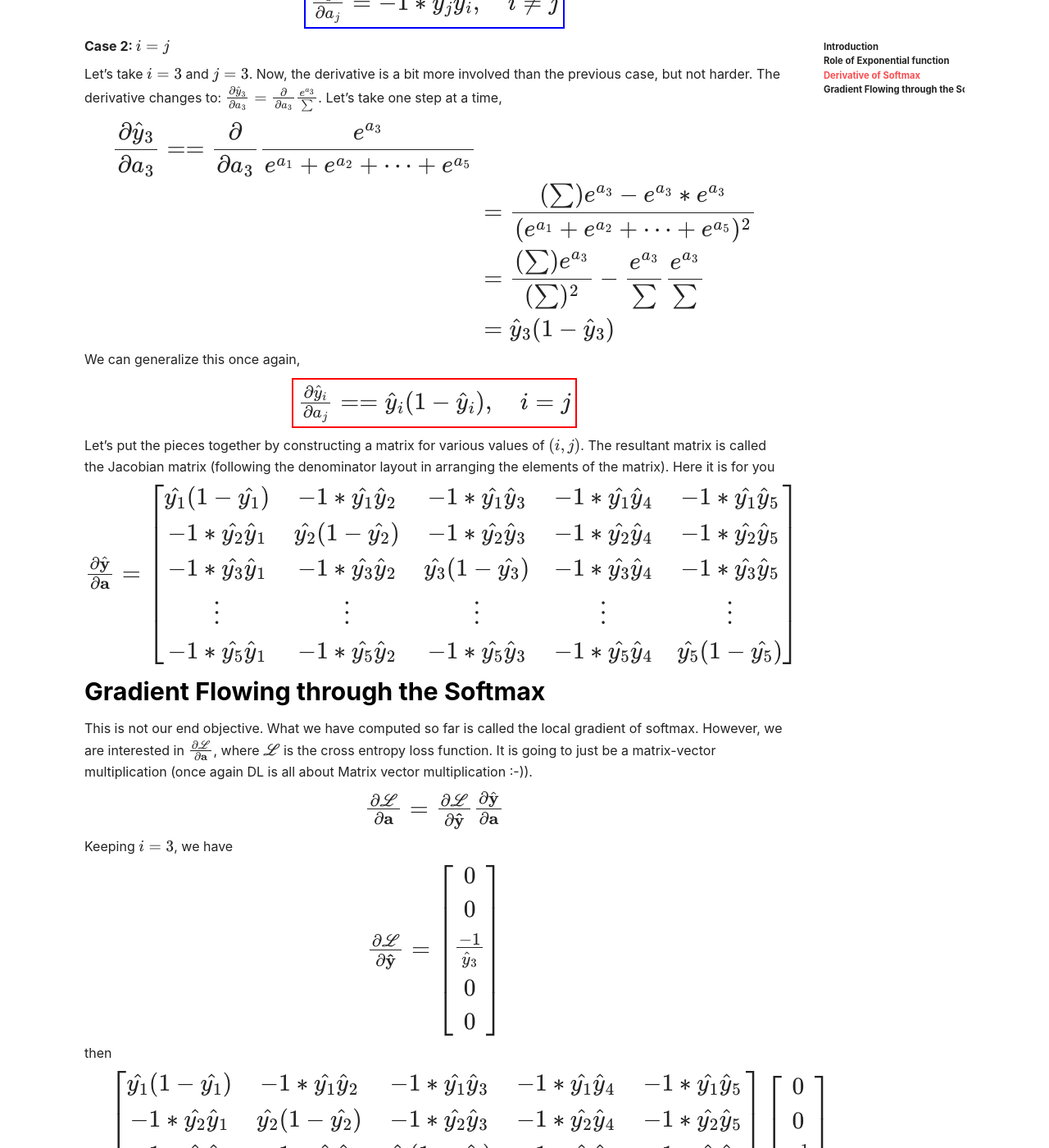
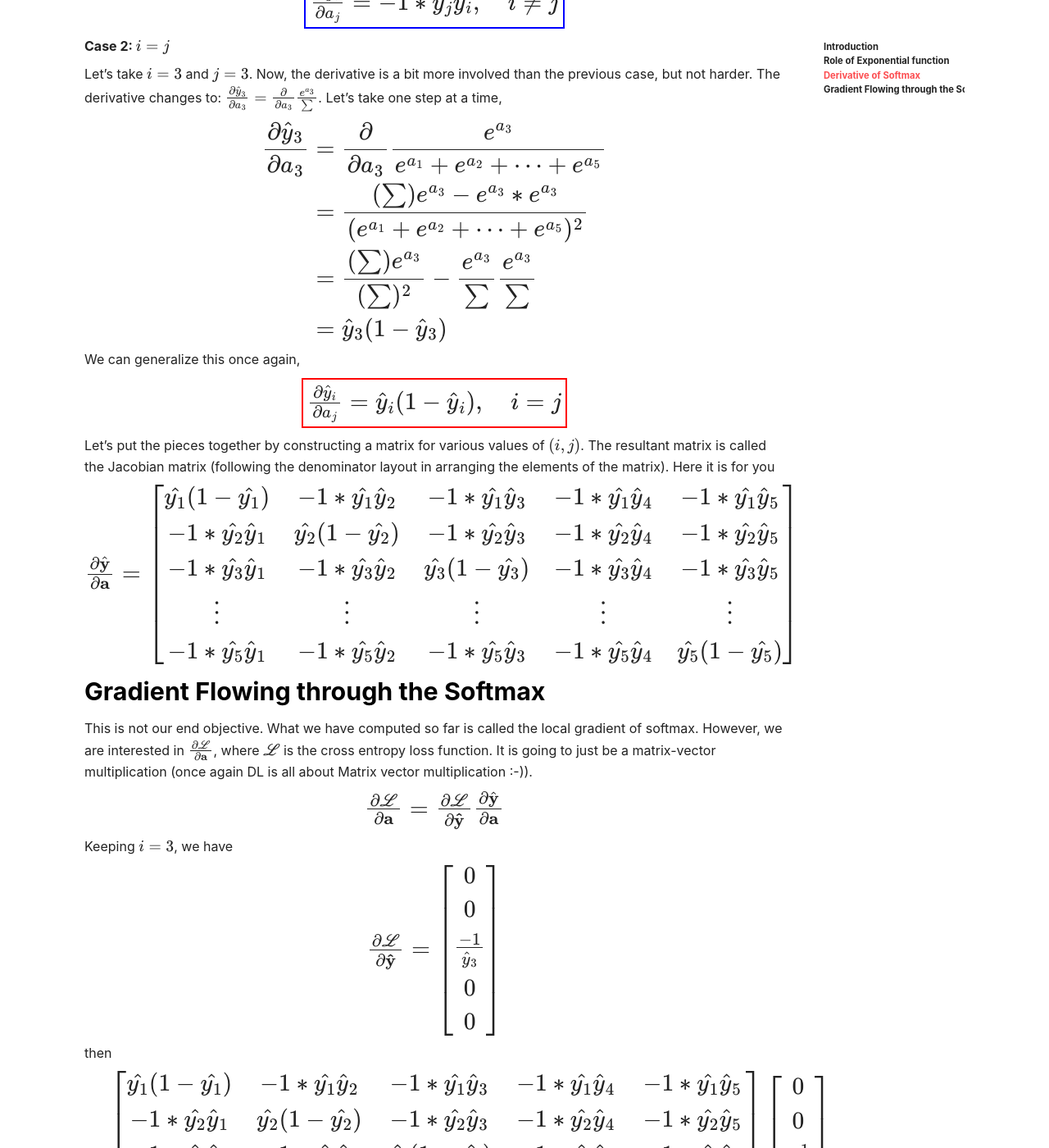
Before and after one commit to Arunprakash-A/Arunprakash-a.github.io, a Jekyll site: the page built from _posts/2023-06-25-SoftmaxDerivative.md, in a window 1280 px wide and 1400 px high, scrolled down 2400 px. Shown: the whole window at 82% size. Built offline with Jekyll 4.4.1, drawn with Linux system fonts in a browser that asks for light colours; nearby versions of some CDN libraries; formulas are drawn with MathJax 3; comment, search, counter and statistics services are not loaded; some of the changed text lies outside the part shown.

Commit message:
fixed typos

```diff
--- a/_posts/2023-06-25-SoftmaxDerivative.md
+++ b/_posts/2023-06-25-SoftmaxDerivative.md
@@ -76,17 +76,17 @@ We can simply generalize this,
  <p align="center">
 <span style="font-size:1.5em; line-height:0%">
     $ \begin{aligned}
-    \frac{\partial{\hat{y}_3}}{\partial a_3} = =\frac{\partial }{\partial a_3} \frac{e^{a_3} }{e^{a_1}+e^{a_2}+\cdots+e^{a_5}} \\
-    & =\frac{(\sum) e^{a_3}-e^{a_3}*e^{a_3}}{(e^{a_1}+e^{a_2}+\cdots+e^{a_5})^2}\\
-    & = \frac{(\sum)e^{a_3}}{(\sum)^2} -  \frac{e^{a_3}}{\sum} \frac{e^{a_3}}{\sum} \\
-    & =\hat{y}_3(1-\hat{y}_3)
+    \frac{\partial{\hat{y}_3}}{\partial a_3} &= \frac{\partial }{\partial a_3} \frac{e^{a_3} }{e^{a_1}+e^{a_2}+\cdots+e^{a_5}} \\
+    &=\frac{(\sum) e^{a_3}-e^{a_3}*e^{a_3}}{(e^{a_1}+e^{a_2}+\cdots+e^{a_5})^2}\\
+    &= \frac{(\sum)e^{a_3}}{(\sum)^2} -  \frac{e^{a_3}}{\sum} \frac{e^{a_3}}{\sum} \\
+    &=\hat{y}_3(1-\hat{y}_3)
     \end{aligned}$
 </span>
 </p>
 We can generalize this once again,
 <p align="center">
 <span style="font-size:1.5em; line-height:0%">
-    $ \bbox[5px, border: 2px solid red] {\frac{\partial{\hat{y}_i}}{\partial a_j} = =\hat{y}_i(1-\hat{y}_i), \quad i = j}$
+    $ \bbox[5px, border: 2px solid red] {\frac{\partial{\hat{y}_i}}{\partial a_j} = \hat{y}_i(1-\hat{y}_i), \quad i = j}$
 </span>
 </p>
 
@@ -157,7 +157,7 @@ Multiply the Jacobian matrix and the vector and make a simple re-arrangement. Af
 
 <p align="center">
 <span style="font-size:1.5em; line-height:0%">
-    $ \bbox[5px, border: 2px solid green] {\frac{\partial \mathscr{L}}{\partial  \mathbf{a}} = =\mathbf{\hat{y}-y}}$
+    $ \bbox[5px, border: 2px solid green] {\frac{\partial \mathscr{L}}{\partial  \mathbf{a}} = \mathbf{\hat{y}-y}}$
 </span>
 </p>
 
```
